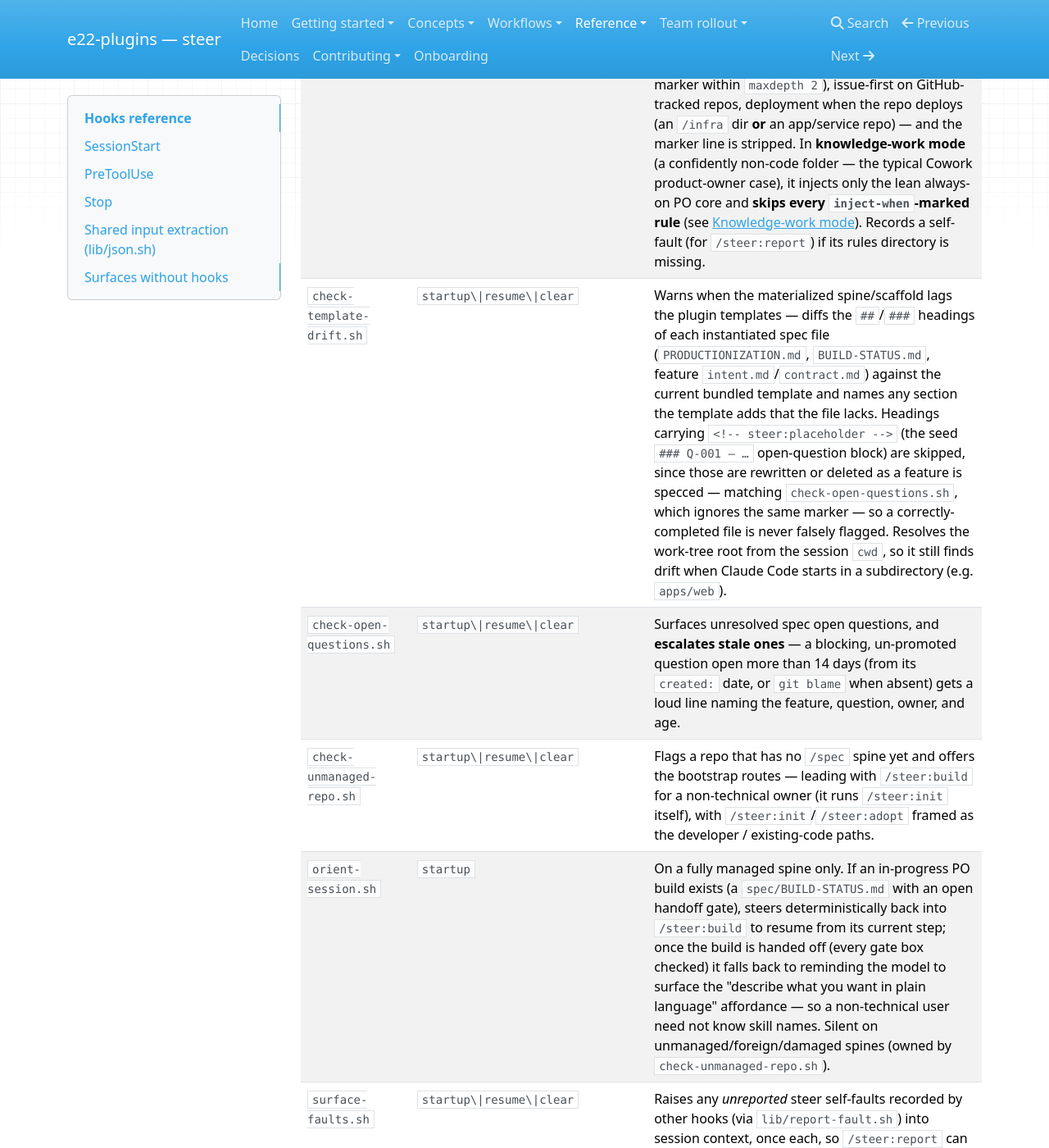
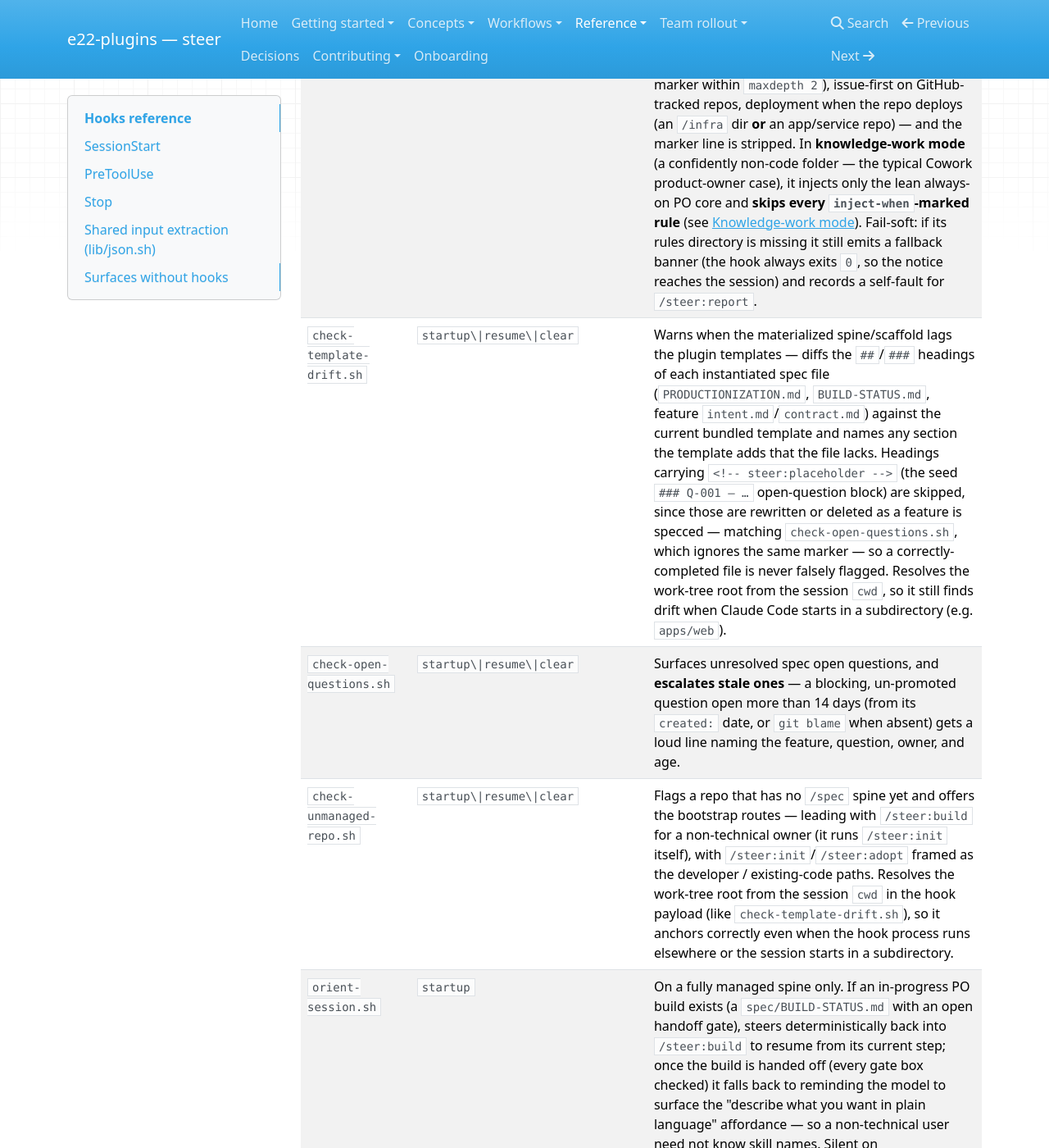
Before and after one commit to element22llc/e22-plugins, an MkDocs documentation site: the page built from docs/reference/hooks.md, in a window 1280 px wide and 1400 px high, scrolled down 1079 px. Shown: the whole window at 82% size. Built offline with MkDocs 1.6.1, drawn with Linux system fonts in a browser that asks for light colours; nearby versions of some CDN libraries; some of the changed text lies outside the part shown.

Commit message:
docs: reconcile hooks reference with #319/#331/#339 hook changes
- check-version-pins.sh matcher no longer includes Bash
- note inject-standards.sh fail-soft banner always exits 0
- note check-unmanaged-repo.sh anchors on the payload cwd
- note reconcile-issue-first.sh caps its classification scan

Co-Authored-By: Claude Fable 5 <noreply@anthropic.com>

```diff
--- a/docs/reference/hooks.md
+++ b/docs/reference/hooks.md
@@ -46,10 +46,10 @@ flowchart TD
 
 | Hook | Matcher | Role |
 | --- | --- | --- |
-| `inject-standards.sh` | `startup\|resume\|clear\|compact` | Concatenates `rules/*.md` (lexical order) into session context. A rule carrying a first-line `<!-- steer:inject-when=… -->` marker is injected only when its scope applies — `code-project` for the code-loop rules (a git work tree, or any code/config marker within `maxdepth 2`), issue-first on GitHub-tracked repos, deployment when the repo deploys (an `/infra` dir **or** an app/service repo) — and the marker line is stripped. In **knowledge-work mode** (a confidently non-code folder — the typical Cowork product-owner case), it injects only the lean always-on PO core and **skips every `inject-when`-marked rule** (see [Knowledge-work mode](known-limitations.md)). Records a self-fault (for `/steer:report`) if its rules directory is missing. |
+| `inject-standards.sh` | `startup\|resume\|clear\|compact` | Concatenates `rules/*.md` (lexical order) into session context. A rule carrying a first-line `<!-- steer:inject-when=… -->` marker is injected only when its scope applies — `code-project` for the code-loop rules (a git work tree, or any code/config marker within `maxdepth 2`), issue-first on GitHub-tracked repos, deployment when the repo deploys (an `/infra` dir **or** an app/service repo) — and the marker line is stripped. In **knowledge-work mode** (a confidently non-code folder — the typical Cowork product-owner case), it injects only the lean always-on PO core and **skips every `inject-when`-marked rule** (see [Knowledge-work mode](known-limitations.md)). Fail-soft: if its rules directory is missing it still emits a fallback banner (the hook always exits `0`, so the notice reaches the session) and records a self-fault for `/steer:report`. |
 | `check-template-drift.sh` | `startup\|resume\|clear` | Warns when the materialized spine/scaffold lags the plugin templates — diffs the `##`/`###` headings of each instantiated spec file (`PRODUCTIONIZATION.md`, `BUILD-STATUS.md`, feature `intent.md`/`contract.md`) against the current bundled template and names any section the template adds that the file lacks. Headings carrying `<!-- steer:placeholder -->` (the seed `### Q-001 — …` open-question block) are skipped, since those are rewritten or deleted as a feature is specced — matching `check-open-questions.sh`, which ignores the same marker — so a correctly-completed file is never falsely flagged. Resolves the work-tree root from the session `cwd`, so it still finds drift when Claude Code starts in a subdirectory (e.g. `apps/web`). |
 | `check-open-questions.sh` | `startup\|resume\|clear` | Surfaces unresolved spec open questions, and **escalates stale ones** — a blocking, un-promoted question open more than 14 days (from its `created:` date, or `git blame` when absent) gets a loud line naming the feature, question, owner, and age. |
-| `check-unmanaged-repo.sh` | `startup\|resume\|clear` | Flags a repo that has no `/spec` spine yet and offers the bootstrap routes — leading with `/steer:build` for a non-technical owner (it runs `/steer:init` itself), with `/steer:init`/`/steer:adopt` framed as the developer / existing-code paths. |
+| `check-unmanaged-repo.sh` | `startup\|resume\|clear` | Flags a repo that has no `/spec` spine yet and offers the bootstrap routes — leading with `/steer:build` for a non-technical owner (it runs `/steer:init` itself), with `/steer:init`/`/steer:adopt` framed as the developer / existing-code paths. Resolves the work-tree root from the session `cwd` in the hook payload (like `check-template-drift.sh`), so it anchors correctly even when the hook process runs elsewhere or the session starts in a subdirectory. |
 | `orient-session.sh` | `startup` | On a fully managed spine only. If an in-progress PO build exists (a `spec/BUILD-STATUS.md` with an open handoff gate), steers deterministically back into `/steer:build` to resume from its current step; once the build is handed off (every gate box checked) it falls back to reminding the model to surface the "describe what you want in plain language" affordance — so a non-technical user need not know skill names. Silent on unmanaged/foreign/damaged spines (owned by `check-unmanaged-repo.sh`). |
 | `surface-faults.sh` | `startup\|resume\|clear` | Raises any *unreported* steer self-faults recorded by other hooks (via `lib/report-fault.sh`) into session context, once each, so `/steer:report` can file them upstream. Silent when there are none and inside the plugin's own tree. |
 | `check-graduation.sh` | `startup\|resume\|clear` | Only in **solo-trunk** mode: when a local graduation signal is present (a `prod`/`production` branch, a deploy workflow, or an `infra/` tree), nudges the owner to graduate to PR flow via `/steer:protect`. Offline (the collaborator-count signal is left to `/steer:audit`/`/steer:protect`); silent in pr-flow, with no signal, or once graduated. |
@@ -67,7 +67,7 @@ flowchart TD
 
 | Hook | Role |
 | --- | --- |
-| `reconcile-issue-first.sh` | End-of-turn reconciliation of issue-first bookkeeping. In solo-trunk mode it skips the branch-name check (`main` is expected) and rewords its advisory to "reference the issue in the trunk commit" rather than steering to an `issue/<N>` branch — issue-first still holds. Exempts the `/steer:sync` branch (`feat/sync`) the same way the point-of-action nudge does — silent unless app source also changed. |
+| `reconcile-issue-first.sh` | End-of-turn reconciliation of issue-first bookkeeping. In solo-trunk mode it skips the branch-name check (`main` is expected) and rewords its advisory to "reference the issue in the trunk commit" rather than steering to an `issue/<N>` branch — issue-first still holds. Exempts the `/steer:sync` branch (`feat/sync`) the same way the point-of-action nudge does — silent unless app source also changed. Caps its per-file change classification scan (fail-soft — nothing governed found by the cap → silent), so a huge first-turn dirty tree cannot approach the 30s `Stop` timeout. |
 
 ## Shared input extraction (`lib/json.sh`)
 
```
Also changed, not shown: other parts of docs/reference/hooks.md (+1 -1 lines).
